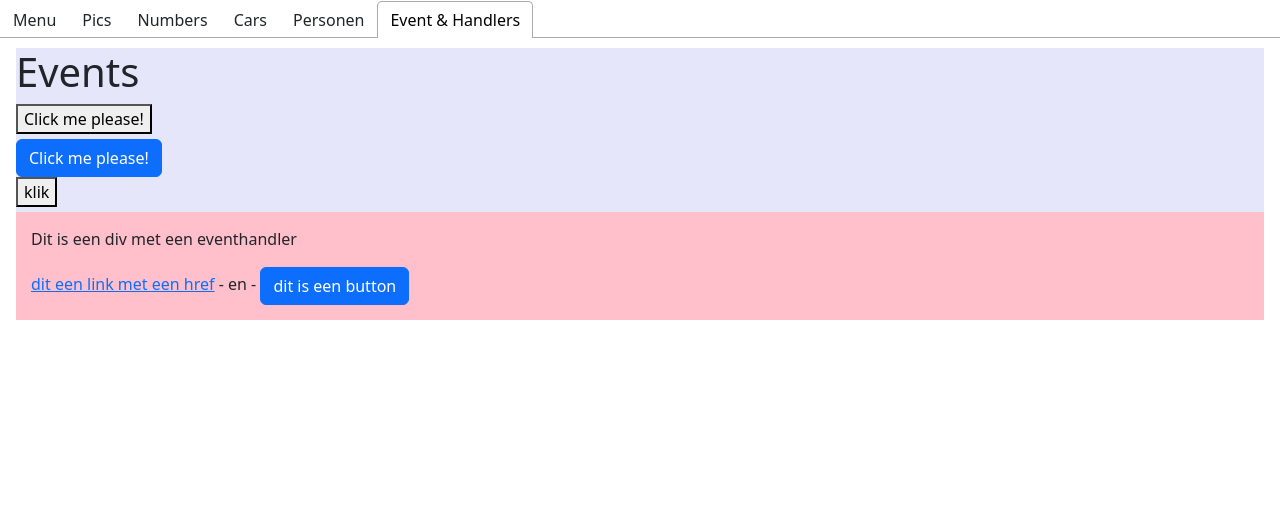
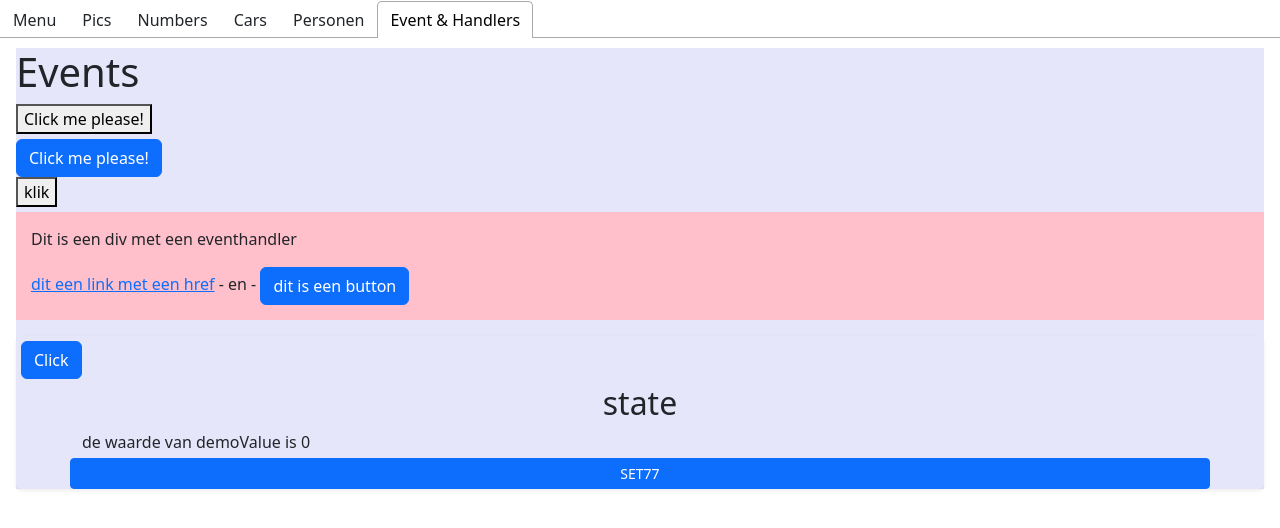
Before and after one commit to InesEmily/dynamic_oefeningen, a React (Create React App) app: page / in a window 1280 px wide. Both pictures are taken after a click on the tab "Event & Handlers". Shown: the top 528 px of the page. Built offline with nearby package versions, Linux system fonts and the light colour scheme.

Commit message:
Bundel 4 oef 3.2

```diff
--- /dev/null
+++ b/src/components/StateDemo.js
@@ -0,0 +1,12 @@
+import {useState} from "react";
+import {Section} from "./Section";
+import {Button} from "react-bootstrap";
+
+export function StateDemo(){
+    const [demoValue,setDemoValue] =useState(0);
+    return <Section title='state'>
+        <div>de waarde van demoValue is {demoValue}</div>
+        <Button variant='primary' size='sm' className='ms- mt-1' onClick={()=>setDemoValue(77)}>SET77</Button>
+    </Section>;
+
+}
--- a/src/pages/EventAndStatePage.js
+++ b/src/pages/EventAndStatePage.js
@@ -1,5 +1,6 @@
 
 import {EventDemo} from "../components/EventDemo";
+import {StateDemo} from "../components/StateDemo";
 
 export function EventAndStatePage(props) {
     const {title} = props;
@@ -7,6 +8,7 @@ export function EventAndStatePage(props) {
         <div style={{background:'lavender'}} className="mx-3">
             <h1>{title}</h1>
         <EventDemo/>
+            <StateDemo/>
         </div>
     );
 
```
